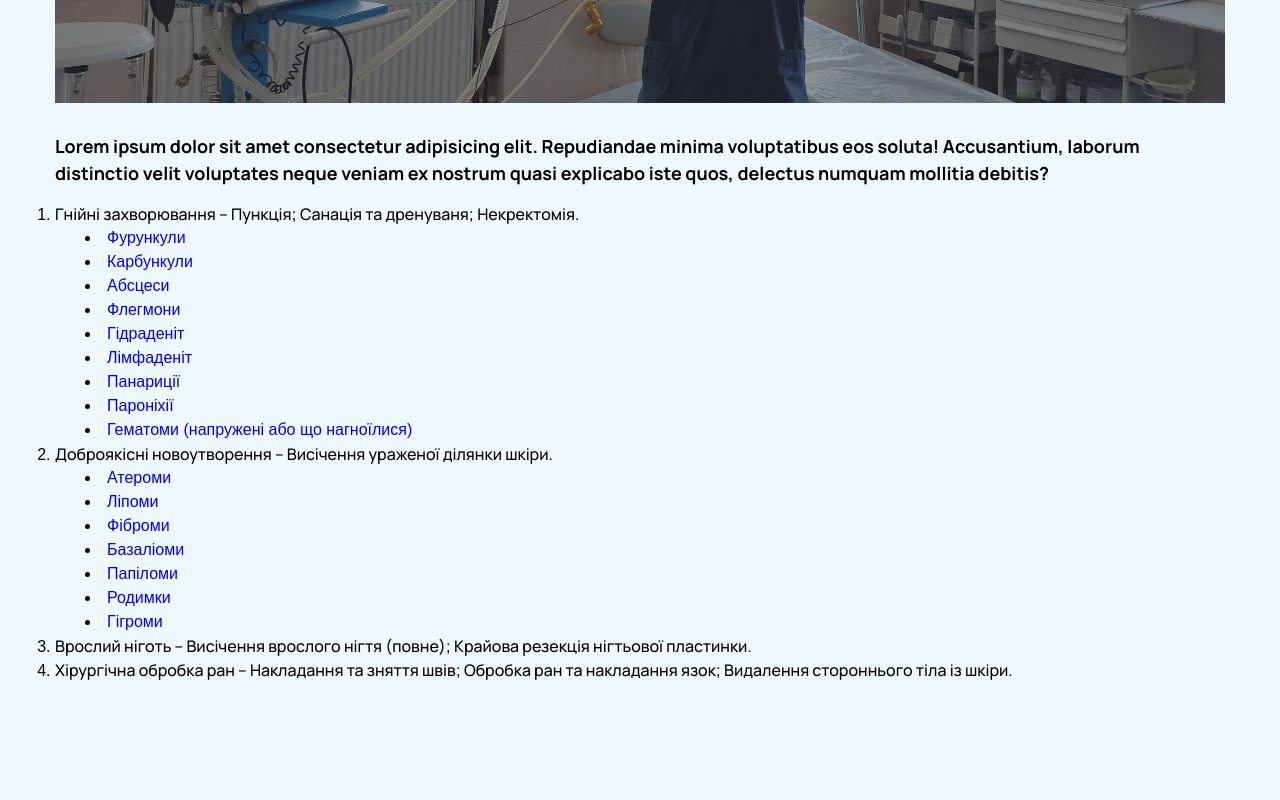
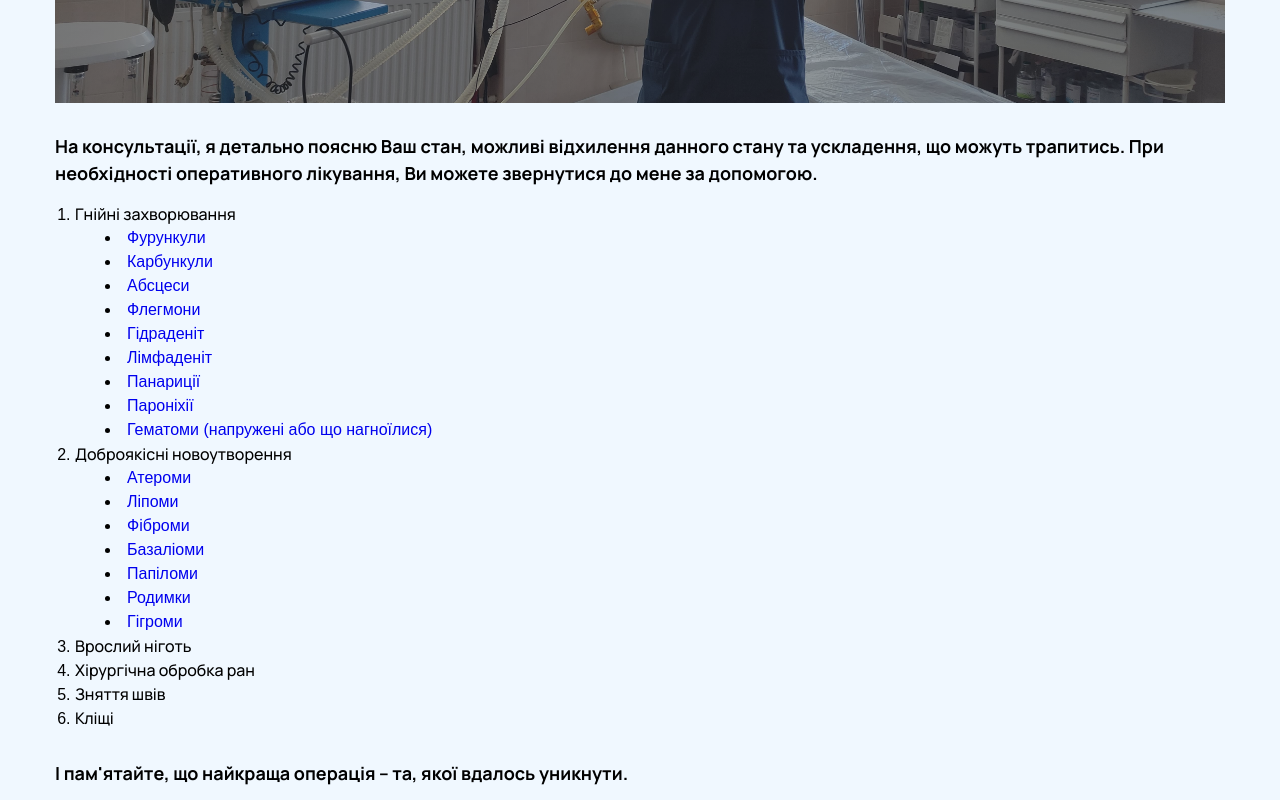
Before and after one commit to Yurii-Budynkevych/physician-project, a React app: page / in a window 1280 px wide. Shown: the part 560-1360 px from the top of the page. Built offline with nearby package versions, Linux system fonts and the light colour scheme.

Commit message:
content add

```diff
--- a/src/pages/About/About.jsx
+++ b/src/pages/About/About.jsx
@@ -21,9 +21,10 @@ const About = () => {
           </p>
         </aside>
         <h1 className="about-section-title">
-          Iste tempore magni sunt quas ipsa labore impedit necessitatibus nemo
-          fuga suscipit, enim officia eaque. Molestias eius quis inventore,
-          consequuntur sint doloribus?
+          Я, практикуючий лікар хірург з 6-ти річним досвідом роботи. У своїй
+          лікарській практиці використовую новітні методи профілактики та
+          лікування хірургічних патологій. Для кожного пацієнта обираю
+          індивідуальну стратегію лікування (консервативне чи оперативне).
         </h1>
         <ul className="about-section-list">
           <li className="about-section-item">
@@ -96,6 +97,10 @@ const About = () => {
                     2023р – Стаціонарна та амбулаторна паліативна допомога
                     важкохворим пацацієнтам № ту-23/589
                   </li>
+                  <li className="about-section-sublist-item">
+                    2020-2023р. - Активний учасник багатьох наукових хірургічних
+                    конференцій, майстер класів із живої хірургії.
+                  </li>
                 </ul>
               </div>
             </div>
--- a/src/pages/Home/Home.css
+++ b/src/pages/Home/Home.css
@@ -87,6 +87,8 @@
     font-size: 18px;
 }
 .home-section-list {
+    margin-left: 20px;
+    margin-bottom: 30px;
     list-style: decimal;
 }
 .home-section-list-subtitle {
--- a/src/pages/Home/Home.jsx
+++ b/src/pages/Home/Home.jsx
@@ -57,16 +57,13 @@ const Home = () => {
           </h1>
         </section>
         <h2 className="home-section-list-title">
-          Lorem ipsum dolor sit amet consectetur adipisicing elit. Repudiandae
-          minima voluptatibus eos soluta! Accusantium, laborum distinctio velit
-          voluptates neque veniam ex nostrum quasi explicabo iste quos, delectus
-          numquam mollitia debitis?
+          На консультації, я детально поясню Ваш стан, можливі відхилення
+          данного стану та ускладення, що можуть трапитись. При необхідності
+          оперативного лікування, Ви можете звернутися до мене за допомогою.
         </h2>
         <ul className="home-section-list">
           <li className="home-section-list-item">
-            <p className="home-section-list-subtitle">
-              Гнійні захворювання – Пункція; Cанація та дренуваня; Некректомія.
-            </p>
+            <p className="home-section-list-subtitle">Гнійні захворювання</p>
             <ul className="home-section-sublist">
               <li className="home-section-sublist-item">
                 <a
@@ -162,7 +159,7 @@ const Home = () => {
           </li>
           <li className="home-section-list-item">
             <p className="home-section-list-subtitle">
-              Доброякісні новоутворення – Висічення ураженої ділянки шкіри.
+              Доброякісні новоутворення
             </p>
             <ul className="home-section-sublist">
               <li className="home-section-sublist-item">
@@ -238,18 +235,21 @@ const Home = () => {
             </ul>
           </li>
           <li className="home-section-list-item">
-            <p className="home-section-list-subtitle">
-              Врослий ніготь – Висічення врослого нігтя (повне); Крайова
-              резекція нігтьової пластинки.
-            </p>
+            <p className="home-section-list-subtitle">Врослий ніготь</p>
           </li>
           <li className="home-section-list-item">
-            <p className="home-section-list-subtitle">
-              Хірургічна обробка ран – Накладання та зняття швів; Обробка ран та
-              накладання язок; Видалення стороннього тіла із шкіри.
-            </p>
+            <p className="home-section-list-subtitle">Хірургічна обробка ран</p>
+          </li>
+          <li className="home-section-list-item">
+            <p className="home-section-list-subtitle">Зняття швів</p>
+          </li>
+          <li className="home-section-list-item">
+            <p className="home-section-list-subtitle">Кліщі</p>
           </li>
         </ul>
+        <p className="home-section-list-title">
+          І пам'ятайте, що найкраща операція – та, якої вдалось уникнути.
+        </p>
       </main>
     </>
   );
```
